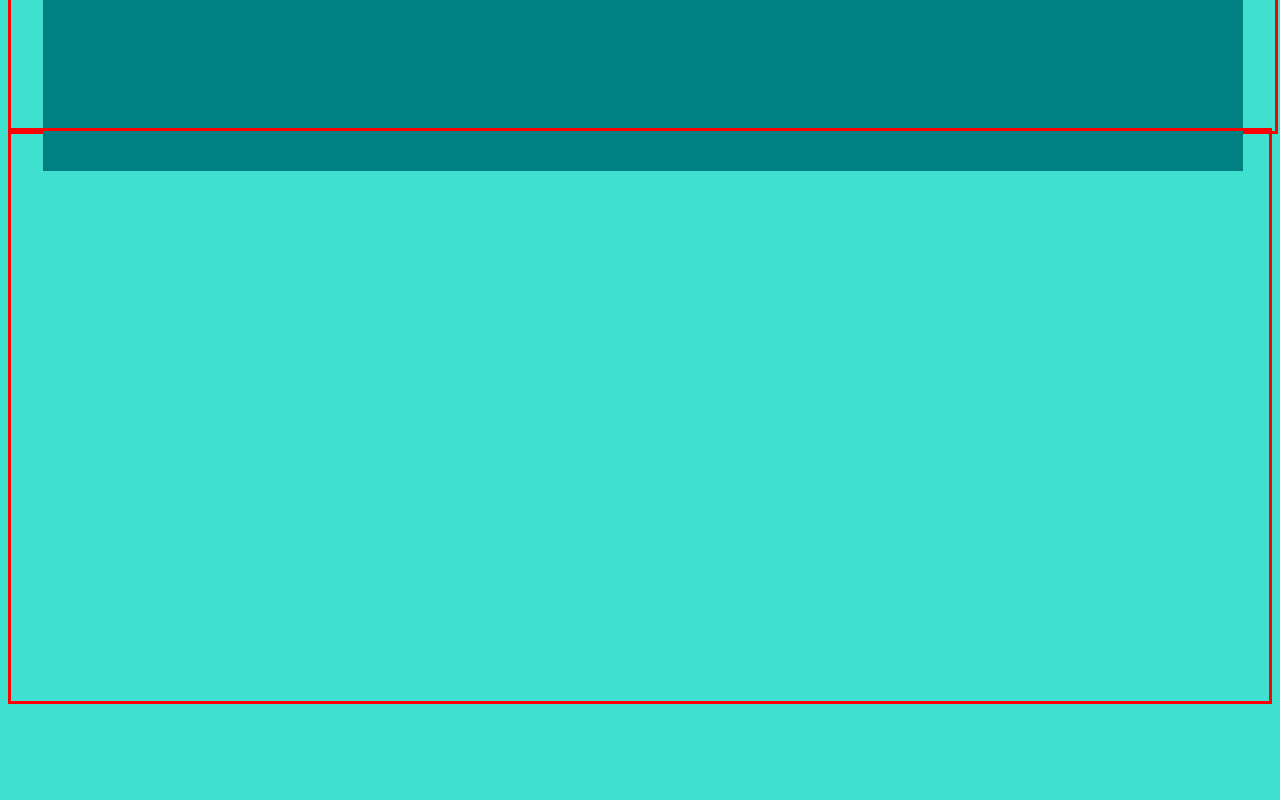
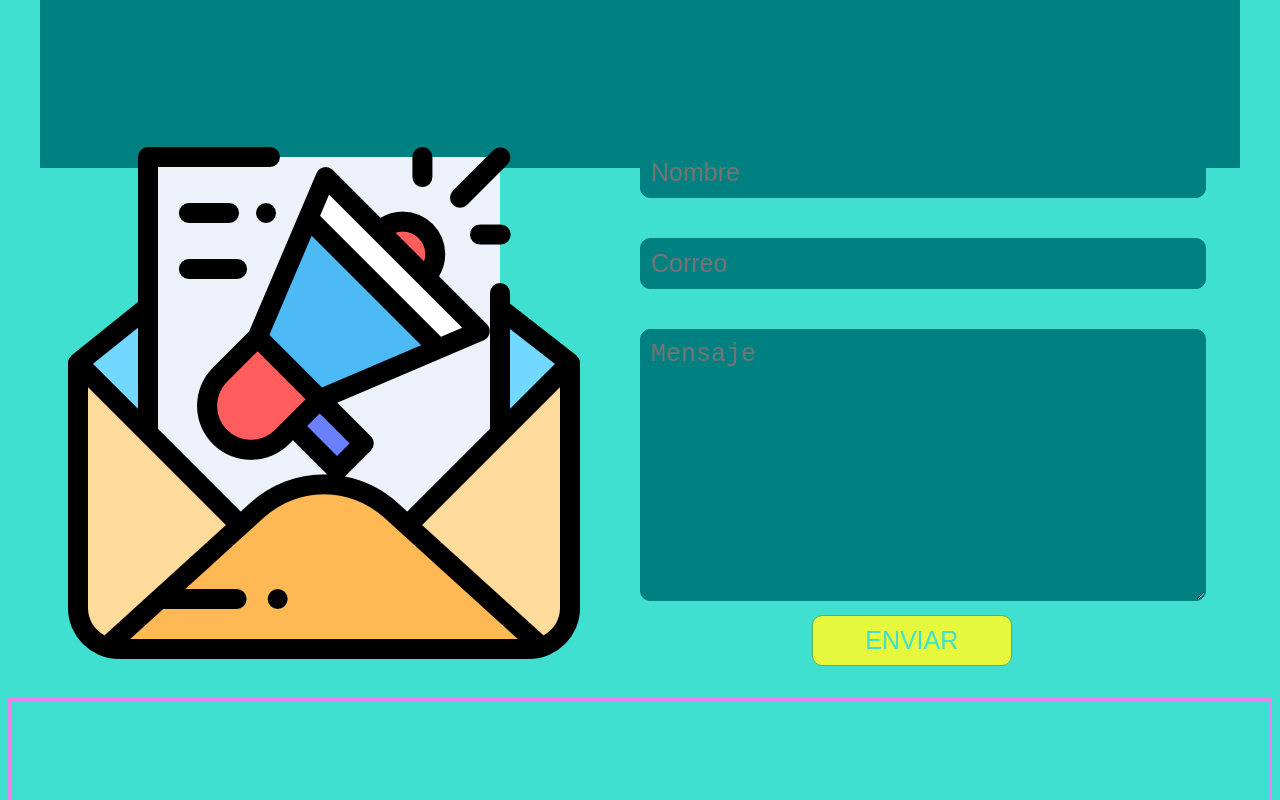
Before and after one commit to WomDev20/EcoMentor, a plain HTML site: page pages/noticias.html in a window 1280 px wide. Shown: the part 2500-3300 px from the top of the page. Before the commit the page ends 3204 px from the top, so only its background shows below. Drawn offline with nearby package versions, Linux system fonts and the light colour scheme.

Commit message:
Noticias page 4 listo

```diff
--- a/css/noticias.css
+++ b/css/noticias.css
@@ -9,7 +9,7 @@ body, html{
 .content-noticias{
     height: 100%;
     display: grid;
-    grid-template-rows: 570px 900px 1150px 570px;
+    grid-template-rows: 570px 900px 1150px 570px 900px 200px;
 }
 
 /*CSS PARA PAGINA 1 DE SECCIÓN NOTICIAS*/
@@ -131,7 +131,6 @@ body, html{
 
 /*CSS PARA PAGINA 3 DE SECCIÓN NOTICIAS*/
 .noticias-page-3{
-    border: solid red;
     height: 100%;
     width: 100%;
     display: block;
@@ -160,6 +159,94 @@ body, html{
 
 /*CSS PARA PAGINA 4 DE SECCIÓN NOTICIAS*/
 .noticias-page-4{
-    border: solid red;
+    height: 100%;
+    display: grid;
+    grid-template-columns: 1fr 1fr;
+}
+
+.noticias-page-4-left{
+    height: 100%;
+    text-align: center;
+    padding-top: 3%;
+}
+
+.noticias-page-4-right{
+    padding-top: 3%;
     height: 100%;
 }
+
+.noticias-page-4-formulario{
+    width: 86%;
+}
+
+.noticias-page-4-formulario input{
+    display: block;
+}
+
+.noticias-page-4-formulario input[type="text"],
+.noticias-page-4-formulario input[type="email"]{
+    width: 100%;
+    padding: 10px;
+    margin-bottom: 40px;
+    border-radius: 3px;
+    border: 1px solid #008080;
+    background: #008080;
+    font-family: Arial, Helvetica, sans-serif Impact, 'Haettenschweiler', 'Arial Narrow Bold', sans-serif;
+    font-size: 25px;
+    border-radius: 10px;
+    color: #40E0D0;
+}
+
+.noticias-page-4-formulario textarea{
+    width: 100%;
+    padding: 10px;
+    margin-bottom: 10px;
+    border-radius: 3px;
+    border: 1px solid #008080;
+    background: #008080;
+    font-family: Arial, Helvetica, sans-serif Impact, 'Haettenschweiler', 'Arial Narrow Bold', sans-serif;
+    font-size: 25px;
+    border-radius: 10px;
+    color: #40E0D0;
+}
+
+.noticias-page-4-formulario textarea{
+    height: 250px;
+    min-height: 200px;
+    max-height: 600px;
+    min-width: 100%;
+    max-width: 100%;
+}
+
+
+.noticias-page-4-formulario input[type="submit"]{
+    width: 200px;
+    margin: 0 auto;
+    background:rgb(229, 248, 62);
+    border: 1px solid #4fb560;
+    color:  #40E0D0;
+    padding: 10px;
+    cursor: pointer;
+    font-size: 25px;
+    border-radius: 10px;
+}
+
+.noticias-page-4-formulario input[type="submit"]:hover{
+    background: rgb(229, 248, 62);
+    color: #40E0D0;
+}
+
+/*CSS PARA PAGINA 5 DE SECCIÓN NOTICIAS*/
+.noticias-page-5{
+    border: solid violet;
+    height: 100%;
+    display: grid;
+    grid-template-rows: 1fr 1fr;
+}
+
+.noticias-footer{
+    border: solid black;
+    height: 100%;
+    display: grid;
+    grid-template-columns: 1fr 2fr;
+}
--- a/pages/noticias.html
+++ b/pages/noticias.html
@@ -102,7 +102,23 @@
       </div>
 
       <div class="noticias-page-4">
+        <div class="noticias-page-4-left">
+          <img src="../Imagenes/correo-electronico.png" alt="Correo electronico">
+        </div>
+        <div class="noticias-page-4-right">
+          <form class="noticias-page-4-formulario" action="">
+            <input type="text" placeholder="Nombre">
+            <input type="email" placeholder="Correo">
+            <textarea name="" id="" placeholder="Mensaje"></textarea>
+            <input type="submit" value="ENVIAR">
+          </form>
+        </div>
+      </div>
 
+      <div class="noticias-page-5">
+      </div>
+
+      <div class="noticias-footer">
       </div>
 
 
```
